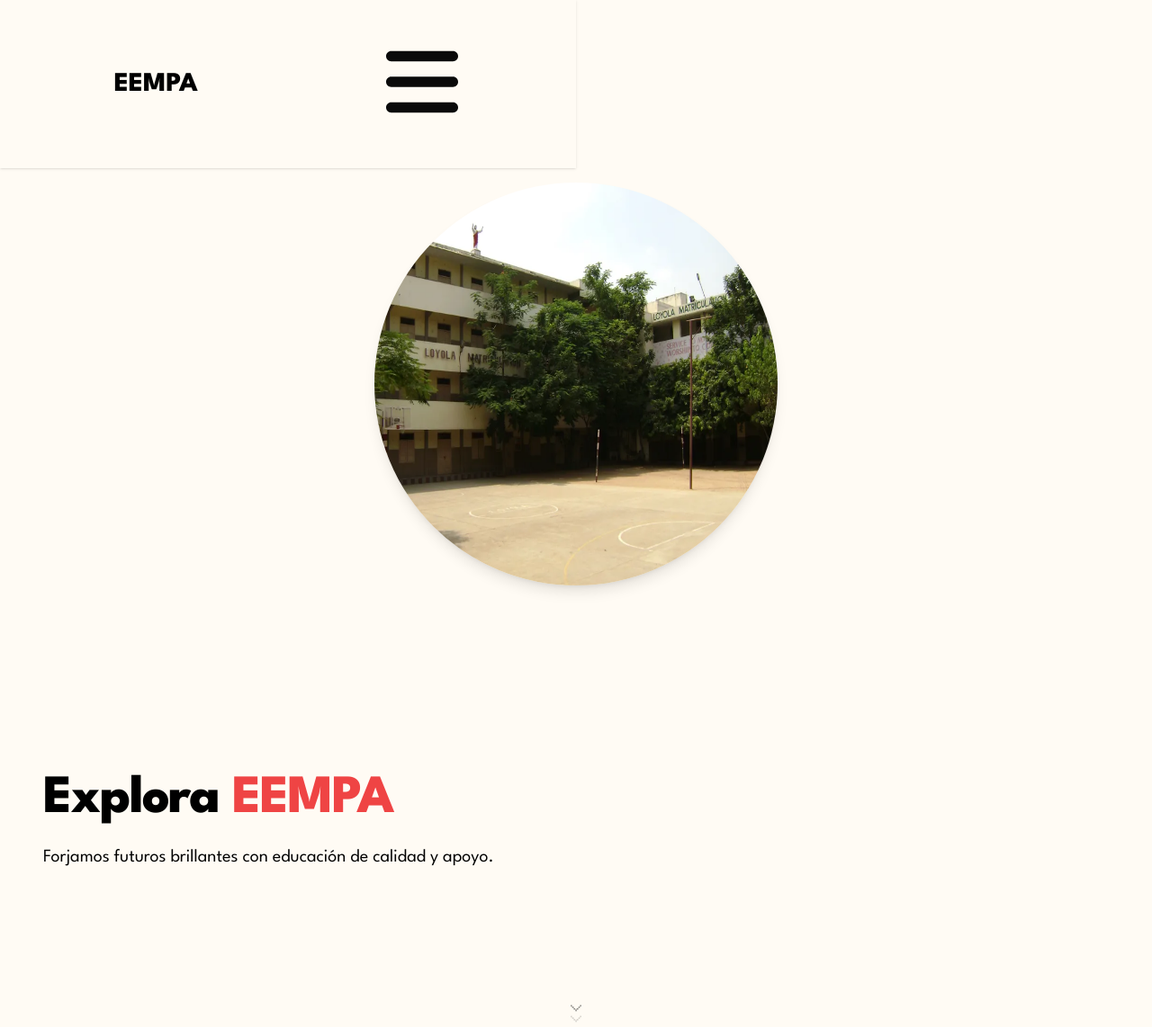
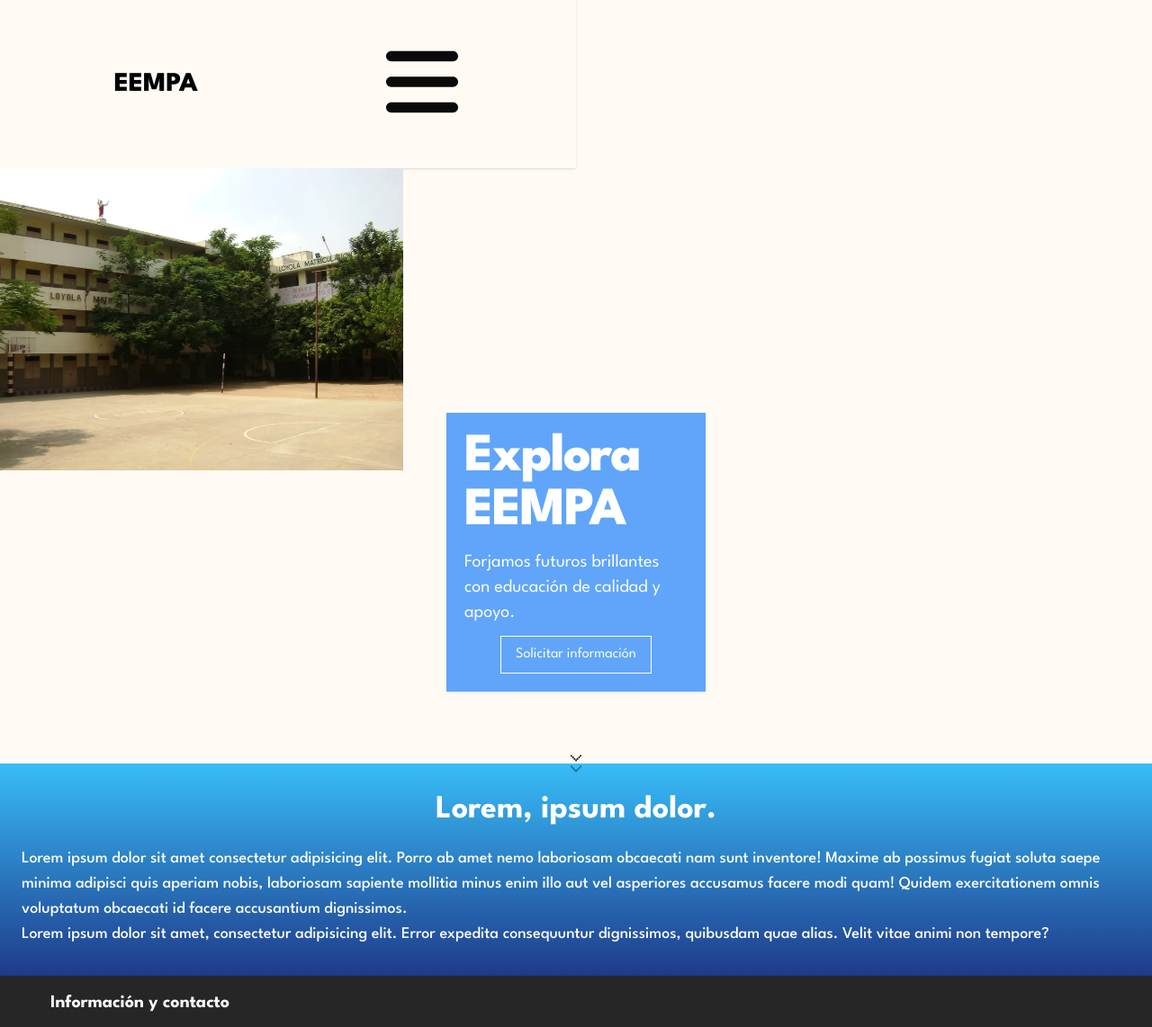
Before and after one commit to AlejandroDalzotto/eempa-landing-page, an Astro site: page / in a window 1280 px wide. Shown: the top 1142 px of the page at 90% size. Built offline with nearby package versions, Linux system fonts and the light colour scheme; Astro itself is replaced by a stand-in of ours; what tailwindcss-animated would draw is missing.

Commit message:
change heropage structure

```diff
--- a/src/components/HeroPage.astro
+++ b/src/components/HeroPage.astro
@@ -2,33 +2,37 @@
 
 ---
 
-<article class="w-full h-screen flex flex-col items-center p-4">
+<article class="w-full min-h-[80vh] flex flex-col items-center">
   <div class="w-full">
     <div class="w-full">
       <img
-        class="rounded-full aspect-square shadow-lg bg-cover w-[85%] max-w-md mx-auto"
+        class="bg-cover w-full max-w-md"
         src="/images/school_image_placeholder.webp"
-        alt="Institución educativa"
+        alt="Institución educativa EEMPA"
       />
     </div>
 
-    <div
-      class="relative md:text-center lg:text-left w-full max-w-screen-xl mx-auto sm:py-14 lg:py-20 py-4 sm:pt-36 lg:pt-40 px-6 lg:px-8"
-    >
+    <div class="relative bg-blue-400 w-72 p-5 shadow -mt-16 mx-auto flex flex-col gap-y-3">
       <h1
-        class="font-display tracking-tight leading-10 font-extrabold text-4xl md:text-6xl mt-12"
+        class="font-display tracking-tight leading-10 font-extrabold text-4xl md:text-6xl text-white"
       >
-        Explora <span class="text-red-500">EEMPA</span>
+        Explora EEMPA
       </h1>
       <p
-        class="mt-3 text-base text-gray-07 sm:mt-5 sm:text-lg sm:max-w-xl md:mx-auto md:mt-5 md:text-xl lg:mx-0"
+        class="text-white text-lg text-gray-07 sm:text-lg sm:max-w-xl md:mx-auto md:text-xl"
       >
         Forjamos futuros brillantes con educación de calidad y apoyo.
       </p>
+      <div class="w-full flex justify-center">
+        <a href="/" class="mx-auto border border-white text-white py-2 px-4 transition-colors hover:bg-white hover:text-blue-400">Solicitar información</a>
+      </div>
     </div>
   </div>
 
-  <button class="hero__down flex flex-col items-center justify-center h-10 p-2 w-32 mt-10 translate-y-5" aria-label="scroll down">
+  <button
+    class="hero__down flex flex-col items-center justify-center h-10 p-2 w-32 mt-10 translate-y-5"
+    aria-label="scroll down"
+  >
     <svg role="img">
       <use xlink:href="sprites.svg#arrow_down"></use>
     </svg>
@@ -41,7 +45,7 @@
 <style>
   .hero__down {
     transition:
-      all .3s ease-in-out,
+      all 0.3s ease-in-out,
       opacity 1s 0.5s ease-in-out,
       transform 1s 0.5s ease-in-out;
   }
--- a/src/pages/index.astro
+++ b/src/pages/index.astro
@@ -1,10 +1,14 @@
 ---
 import HeroPage from '../components/HeroPage.astro';
+import HistoryPage from '../components/HistoryPage.astro';
 import Layout from '../layouts/Layout.astro';
+import Footer from '../components/Footer.astro'
 ---
 
 <Layout title="EEMPA | Página principal">
 	<main>
 		<HeroPage />
+		<HistoryPage />
+		<Footer />
 	</main>
 </Layout>
```
